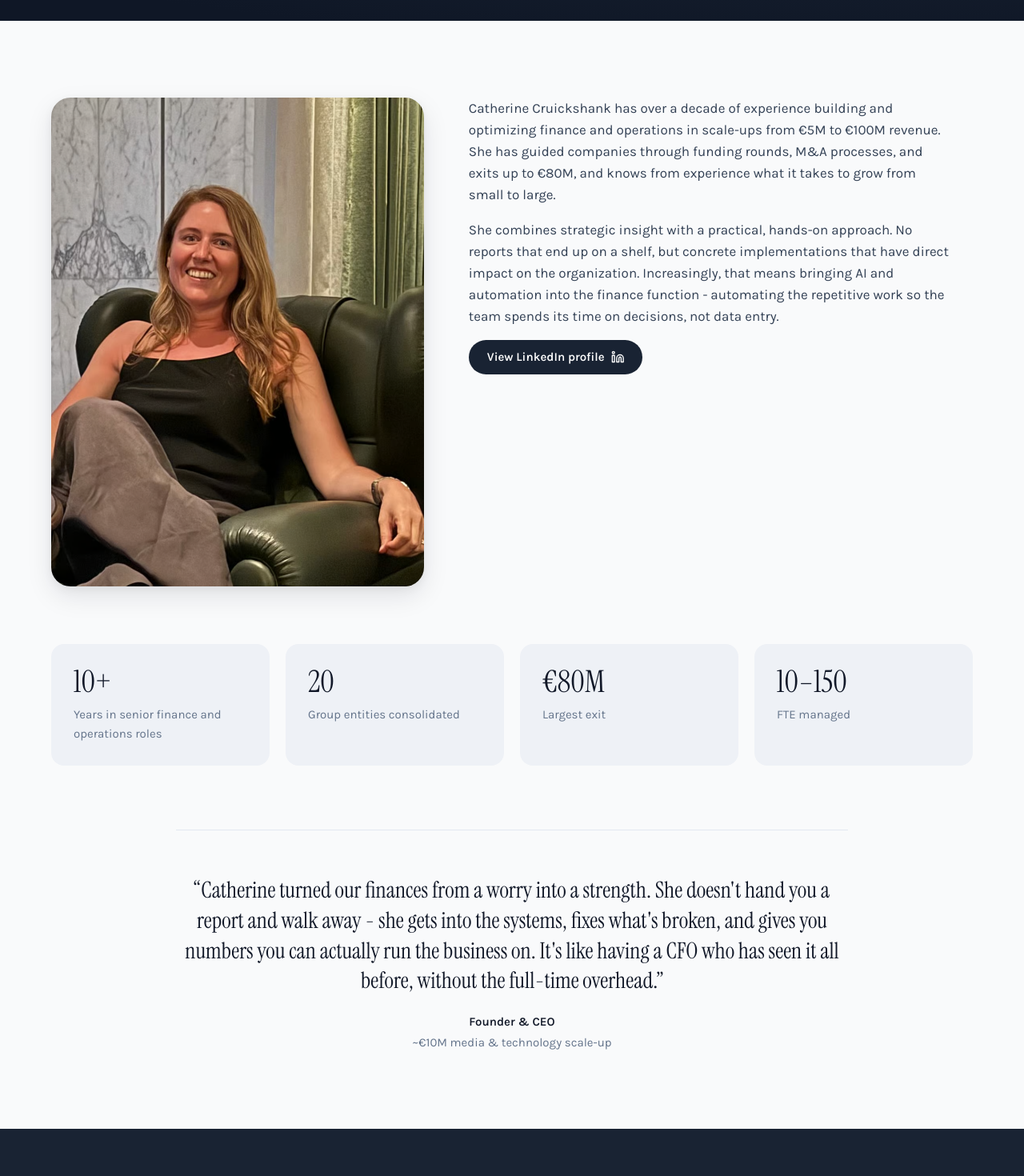
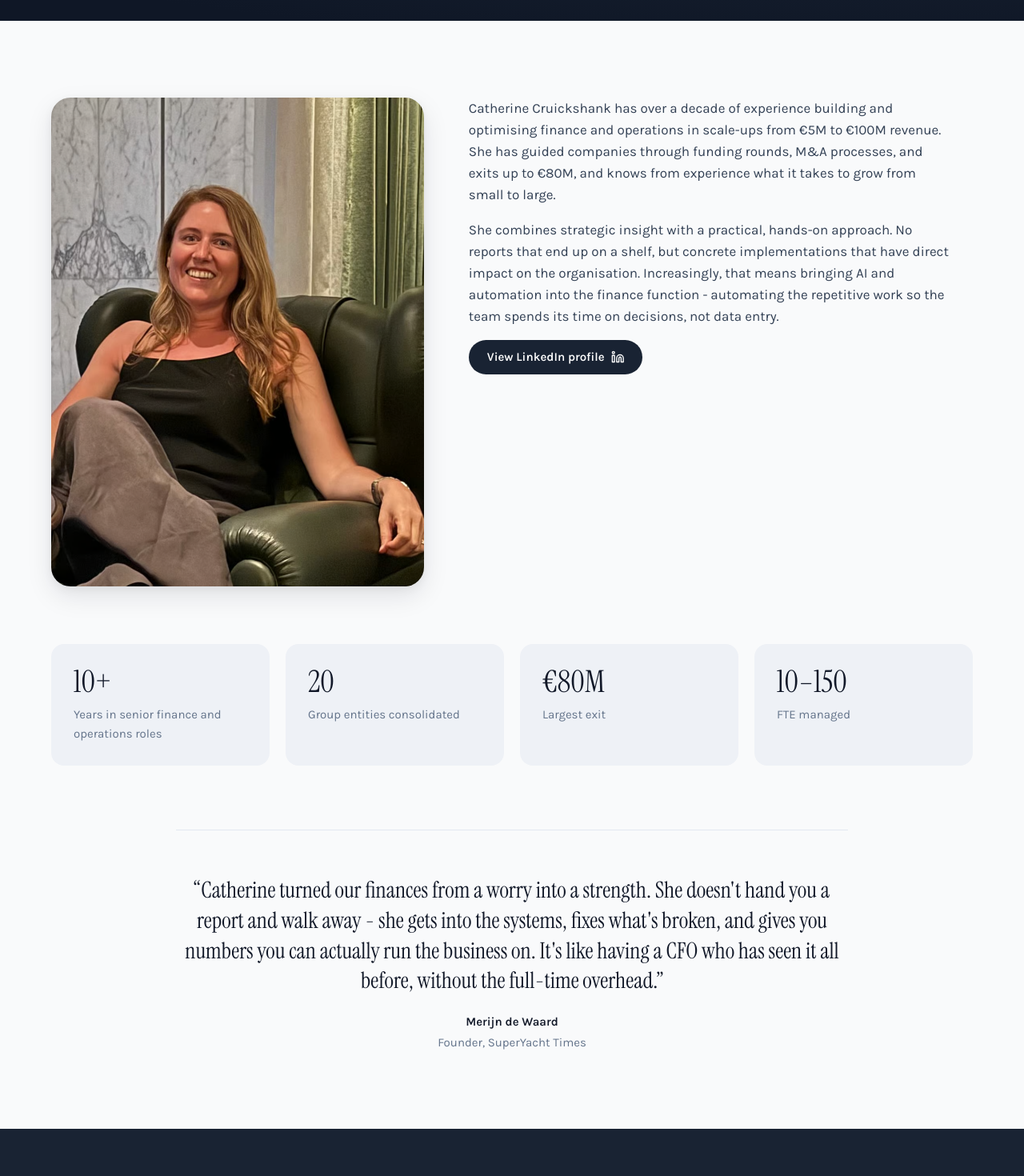
Before and after one commit to decipherindustries/cefabmanagement.com, a Next.js app: page /en/about in a window 1280 px wide. Shown: the part 300-1770 px from the top of the page at 80% size. Built offline with nearby package versions, Linux system fonts and the light colour scheme; no server answers.

Commit message:
fix(copy): name testimonial author, British spelling, plain contract wording, full-time exclusion

```diff
--- a/content/en.ts
+++ b/content/en.ts
@@ -37,7 +37,7 @@ export const en: Dictionary = {
   why: {
     title: "Why work together?",
     subtitle:
-      "An experienced business partner who thinks along, takes work off your hands, and works within your existing organization",
+      "An experienced business partner who thinks along, takes work off your hands, and works within your existing organisation",
     cards: [
       {
         title: "Operator, not advisor",
@@ -52,7 +52,7 @@ export const en: Dictionary = {
         body: "10+ years in senior finance and operations roles (€5-100M, up to 150 FTE). Real outcomes: an €80M exit at GreenFlux, EBITDA-positive in 12 months at Fleks, 40% lower overhead at Triple Solar, 60% faster reporting at Telio. I've seen this movie before - including the next phase.",
       },
       {
-        title: "CFO + COO Combination",
+        title: "CFO + COO combination",
         body: "Finance and operations - so not just focus on numbers but also on people, systems and processes.",
       },
     ],
@@ -100,7 +100,7 @@ export const en: Dictionary = {
         availability: "~2 days per month availability (flexible to schedule)",
         forWhom: "For whom: You're growing fast, but the financial foundations haven't kept up - you want clean numbers and structure",
         features: [
-          "Setting up financial dashboards & KPI's",
+          "Setting up financial dashboards & KPIs",
           "Basic FP&A (budget, forecast, actuals)",
           "Monthly business review",
           "Ad-hoc sparring (max 4 hours/month)",
@@ -113,8 +113,8 @@ export const en: Dictionary = {
         forWhom: "For whom: Active growth phase, multiple workstreams simultaneously",
         features: [
           "Everything in Foundation, plus:",
-          "Advanced scenario modeling",
-          "System optimization (process improvement)",
+          "Advanced scenario modelling",
+          "System optimisation (process improvement)",
           "Team coaching (controller/finance)",
           "Board reporting & investor relations",
           "Weekly strategic sessions",
@@ -178,11 +178,11 @@ export const en: Dictionary = {
       },
       {
         q: "Do you work alone or with a team?",
-        a: "Primarily, I work independently within your organization. For specialized issues (e.g., international tax structure, complex M&A), I work with a network of experts. This prevents you from having to build your own team for everything.",
+        a: "Primarily, I work independently within your organisation. For specialised issues (e.g., international tax structure, complex M&A), I work with a network of experts. This prevents you from having to build your own team for everything.",
       },
       {
         q: "Who is this NOT suitable for?",
-        a: "This partnership does not work if: You are pre-product-market fit, or still small without fast growth and healthy margins (too early) | You only need someone to keep the administration running (hire an accountant) | You expect me to 'fix' it without your involvement (partnership works two-way) | Your next step is a private equity deal where you are no longer operationally involved.",
+        a: "This partnership does not work if: You are pre-product-market fit, or still small without fast growth and healthy margins (too early) | You only need someone to keep the administration running (hire an accountant) | You expect me to 'fix' it without your involvement (partnership works two-way) | Your next step is a private equity deal where you are no longer operationally involved | Your company is large enough to need a full-time CFO (hire one).",
       },
       {
         q: "How do we determine if we are a good match?",
@@ -202,7 +202,7 @@ export const en: Dictionary = {
       },
       {
         q: "How does this work contractually?",
-        a: "Fractional: mutually agreeable retainer contract (ovv). Project-based: fixed amount, clear scope, deliverables & timeline. No payroll hassle - I invoice through my BV.",
+        a: "Fractional: a retainer contract that either side can terminate. Project-based: fixed amount, clear scope, deliverables & timeline. No payroll hassle - I invoice through my company, CEFAB Management.",
       },
       {
         q: "Are you also available as interim or permanent CFO/COO?",
@@ -210,14 +210,14 @@ export const en: Dictionary = {
       },
       {
         q: "Do you get equity/shares?",
-        a: "Normally not - I work on market-conform fees. For specific situations (e.g., pre-funding startup where cash is scarce, or a special strategic partnership) a hybrid model (fee + limited equity) can be discussed. This is case-by-case customization.",
+        a: "Normally not - I work at market rates. For specific situations (e.g., pre-funding startup where cash is scarce, or a special strategic partnership) a hybrid model (fee + limited equity) can be discussed. This is decided case by case.",
       },
     ],
   },
   about: {
     title: "About Catherine",
     intro: "10+ years in senior finance and operations roles, most of them in fast-growing scale-ups",
-    bio: "Catherine Cruickshank has over a decade of experience building and optimizing finance and operations in scale-ups from €5M to €100M revenue. She has guided companies through funding rounds, M&A processes, and exits up to €80M, and knows from experience what it takes to grow from small to large.\n\nShe combines strategic insight with a practical, hands-on approach. No reports that end up on a shelf, but concrete implementations that have direct impact on the organization. Increasingly, that means bringing AI and automation into the finance function - automating the repetitive work so the team spends its time on decisions, not data entry.",
+    bio: "Catherine Cruickshank has over a decade of experience building and optimising finance and operations in scale-ups from €5M to €100M revenue. She has guided companies through funding rounds, M&A processes, and exits up to €80M, and knows from experience what it takes to grow from small to large.\n\nShe combines strategic insight with a practical, hands-on approach. No reports that end up on a shelf, but concrete implementations that have direct impact on the organisation. Increasingly, that means bringing AI and automation into the finance function - automating the repetitive work so the team spends its time on decisions, not data entry.",
     linkedin: "View LinkedIn profile",
     cv: "Download CV",
     stats: [
@@ -228,8 +228,8 @@ export const en: Dictionary = {
     ],
     testimonial: {
       quote: "Catherine turned our finances from a worry into a strength. She doesn't hand you a report and walk away - she gets into the systems, fixes what's broken, and gives you numbers you can actually run the business on. It's like having a CFO who has seen it all before, without the full-time overhead.",
-      author: "Founder & CEO",
-      role: "~€10M media & technology scale-up",
+      author: "Merijn de Waard",
+      role: "Founder, SuperYacht Times",
     },
   },
   contact: {
--- a/content/nl.ts
+++ b/content/nl.ts
@@ -52,7 +52,7 @@ export const nl: Dictionary = {
         body: "10+ jaar in senior finance- en operationsrollen (€5-100M, tot 150 FTE). Echte resultaten: een exit van €80M bij GreenFlux, EBITDA-positief binnen 12 maanden bij Fleks, 40% minder overhead bij Triple Solar, 60% snellere rapportage bij Telio. Ik heb de film al vaker gezien - inclusief die van de volgende fase.",
       },
       {
-        title: "CFO + COO Combinatie",
+        title: "CFO + COO combinatie",
         body: "Finance én operations - dus niet alleen focus op cijfers maar ook op mensen, systemen en processen.",
       },
     ],
@@ -182,7 +182,7 @@ export const nl: Dictionary = {
       },
       {
         q: "Voor wie is dit NIET geschikt?",
-        a: "Deze samenwerking werkt niet als: Je nog vóór product-market fit zit, of nog klein bent zonder snelle groei en gezonde marges (te vroeg) | Je alleen iemand zoekt om de administratie bij te houden (neem een boekhouder) | Je verwacht dat ik het 'fix' zonder jouw betrokkenheid (partnership werkt 2-kanten op) | Je next step een private equity deal is waar je zelf niet meer operationeel betrokken bent.",
+        a: "Deze samenwerking werkt niet als: Je nog vóór product-market fit zit, of nog klein bent zonder snelle groei en gezonde marges (te vroeg) | Je alleen iemand zoekt om de administratie bij te houden (neem een boekhouder) | Je verwacht dat ik het 'fix' zonder jouw betrokkenheid (partnership werkt 2-kanten op) | Je next step een private equity deal is waar je zelf niet meer operationeel betrokken bent | Je bedrijf groot genoeg is voor een full-time CFO (neem er dan een aan).",
       },
       {
         q: "Hoe bepalen we of we goed matchen?",
@@ -228,8 +228,8 @@ export const nl: Dictionary = {
     ],
     testimonial: {
       quote: "Catherine maakte van onze financiën een sterkte in plaats van een zorg. Ze levert geen rapport af en vertrekt - ze duikt de systemen in, lost op wat kapot is, en geeft je cijfers waar je je bedrijf echt op kunt sturen. Het is alsof je een CFO hebt die het allemaal al eens heeft meegemaakt, zonder de fulltime overhead.",
-      author: "Oprichter & CEO",
-      role: "~€10M media & technology scale-up",
+      author: "Merijn de Waard",
+      role: "Oprichter, SuperYacht Times",
     },
   },
   contact: {
```
